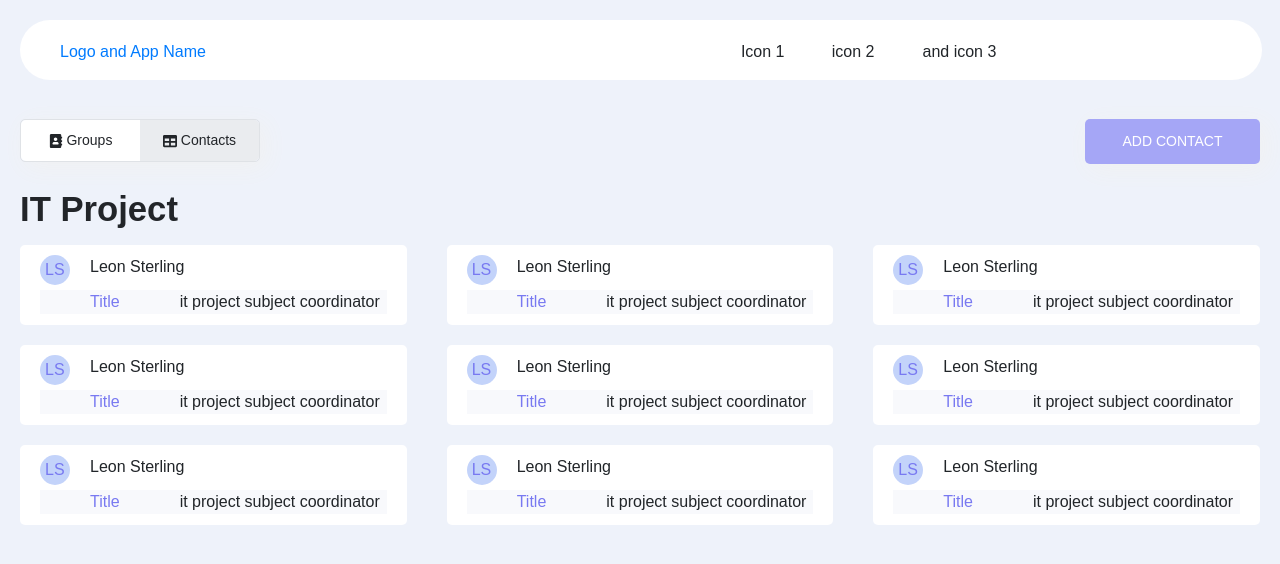
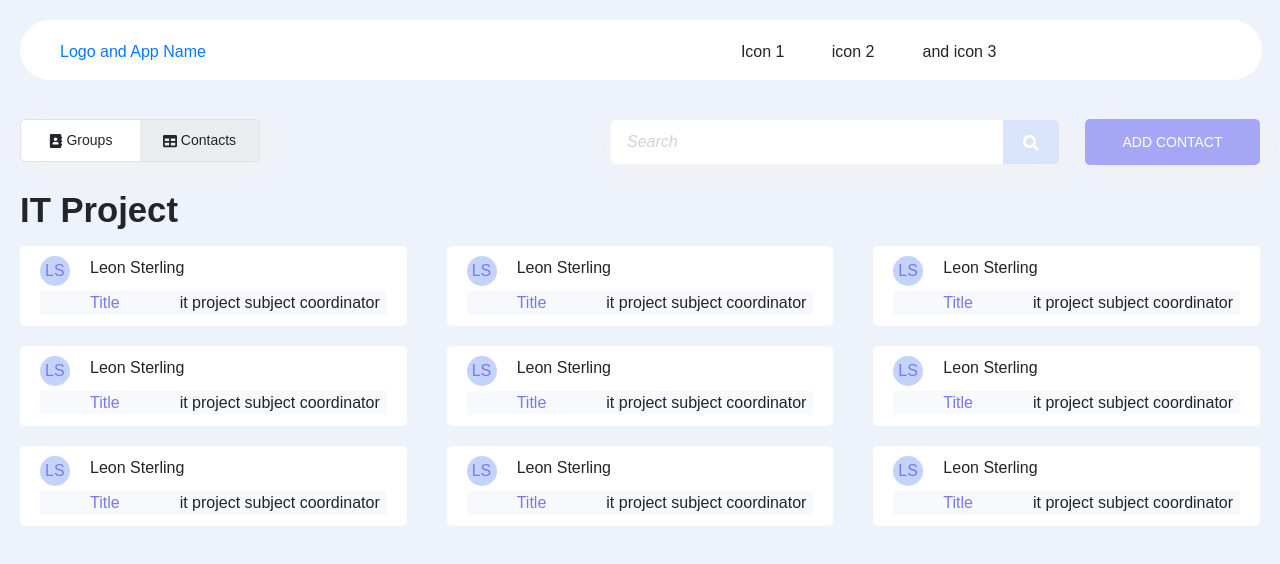
Before and after one commit to cmaddern-stack/COMP30022, a React (Create React App) app in the folder frontend/: page / in a window 1280 px wide. Shown: the top 564 px of the page. Built offline with nearby package versions, Linux system fonts and the light colour scheme; a web font is replaced by a local one.

Commit message:
create search bar component

```diff
--- a/frontend/src/App.css
+++ b/frontend/src/App.css
@@ -86,6 +86,7 @@ input {
 
 input::placeholder {
   color: var(--light-grey-100);
+  font-style: italic;
 }
 
 .input-error {
--- a/frontend/src/components/ContactsOptionsBar.css
+++ b/frontend/src/components/ContactsOptionsBar.css
@@ -3,3 +3,8 @@
     display: flex;
     justify-content: space-between;
 }
+
+.right-items {
+    display: flex;
+    position: relative;
+}
--- a/frontend/src/components/ContactsOptionsBar.js
+++ b/frontend/src/components/ContactsOptionsBar.js
@@ -1,7 +1,7 @@
 import React from 'react';
 import './ContactsOptionsBar.css'
 import ContactsViewButton from "./ContactsViewButton";
-// import { NavLink } from 'react-router-dom'
+import SearchBar from "./SearchBar";
 
 class ContactsOptionsBar extends React.Component {
     render() {
@@ -11,6 +11,7 @@ class ContactsOptionsBar extends React.Component {
                     <ContactsViewButton/>
                 </div>
                 <div className="right-items">
+                    <SearchBar/>
                     <button className="primary-button">ADD CONTACT</button>
                 </div>
             </div>
@@ -18,18 +19,4 @@ class ContactsOptionsBar extends React.Component {
     }
 }
 
-// export default function Nav() {
-//     return (
-//         <nav>
-//             <NavLink exact to="/">
-//                 Groups
-//             </NavLink>
-//             &nbsp;|&nbsp;
-//             <NavLink exact to="/contacts">
-//                 Contacts
-//             </NavLink>
-//         </nav>
-//     )
-// };
-
 export default ContactsOptionsBar;
--- /dev/null
+++ b/frontend/src/components/SearchBar.css
@@ -0,0 +1,27 @@
+.search-bar {
+    align-items: center;
+    display: flex;
+    box-shadow: 5px 5px 25px var(--light-shadow);
+    border-radius: 5px;
+    border: 1px solid var(--light-blue-60);
+    width: 450px;
+    margin-right: 25px;
+}
+
+.search-bar input{
+    border-radius: 5px 0px 0px 5px;
+    box-shadow: none;
+    border: none;
+}
+
+.search-button {
+    border-radius: 0px 5px 5px 0px;
+    padding: 10px 20px;
+    background-color: var(--light-blue-80);
+    color: white;
+}
+
+.search-button:hover {
+    cursor: pointer;
+    background-color: var(--light-blue-100);
+}
--- /dev/null
+++ b/frontend/src/components/SearchBar.js
@@ -0,0 +1,42 @@
+import React from "react";
+import "./SearchBar.css";
+import { FontAwesome } from "react-icons/fa";
+import { FaSearch } from "react-icons/fa";
+
+class SearchBar extends React.Component {
+    constructor(props) {
+        super(props);
+        this.state = {
+            searchField: "",
+        };
+    }
+
+    handleChange = async (event) => {
+        this.setState({
+            [event.target.name]: event.target.value,
+        });
+    };
+
+    onClick = async(event) => {
+        // TODO: On click on search callback from props
+        // E.g. this.props.callback()
+    }
+
+    render() {
+        return (
+            <div className="search-bar">
+                <input
+                    type="text"
+                    name="searchField"
+                    placeholder="Search"
+                    onChange={this.handleChange}
+                />
+                <div className="search-button" onClick={this.onClick}>
+                    <FaSearch />
+                </div>
+            </div>
+        );
+    }
+}
+
+export default SearchBar;
```
